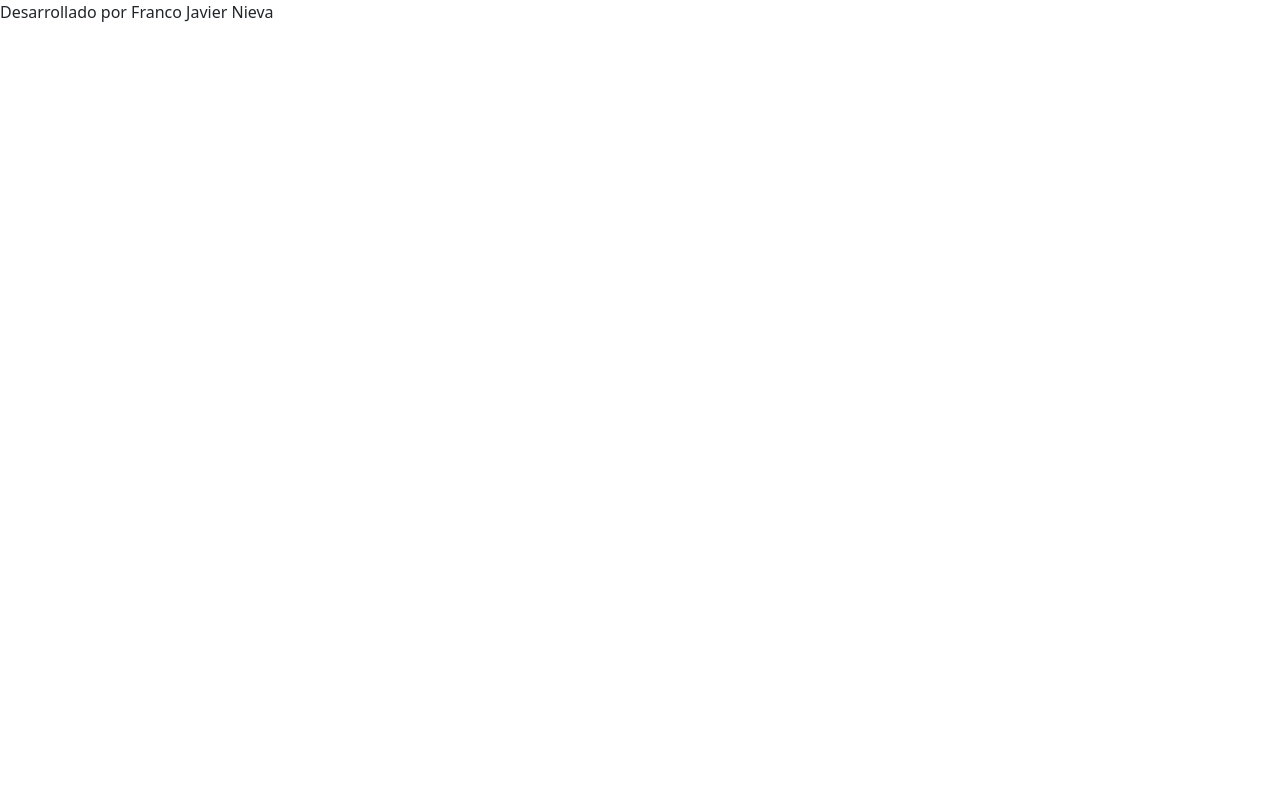
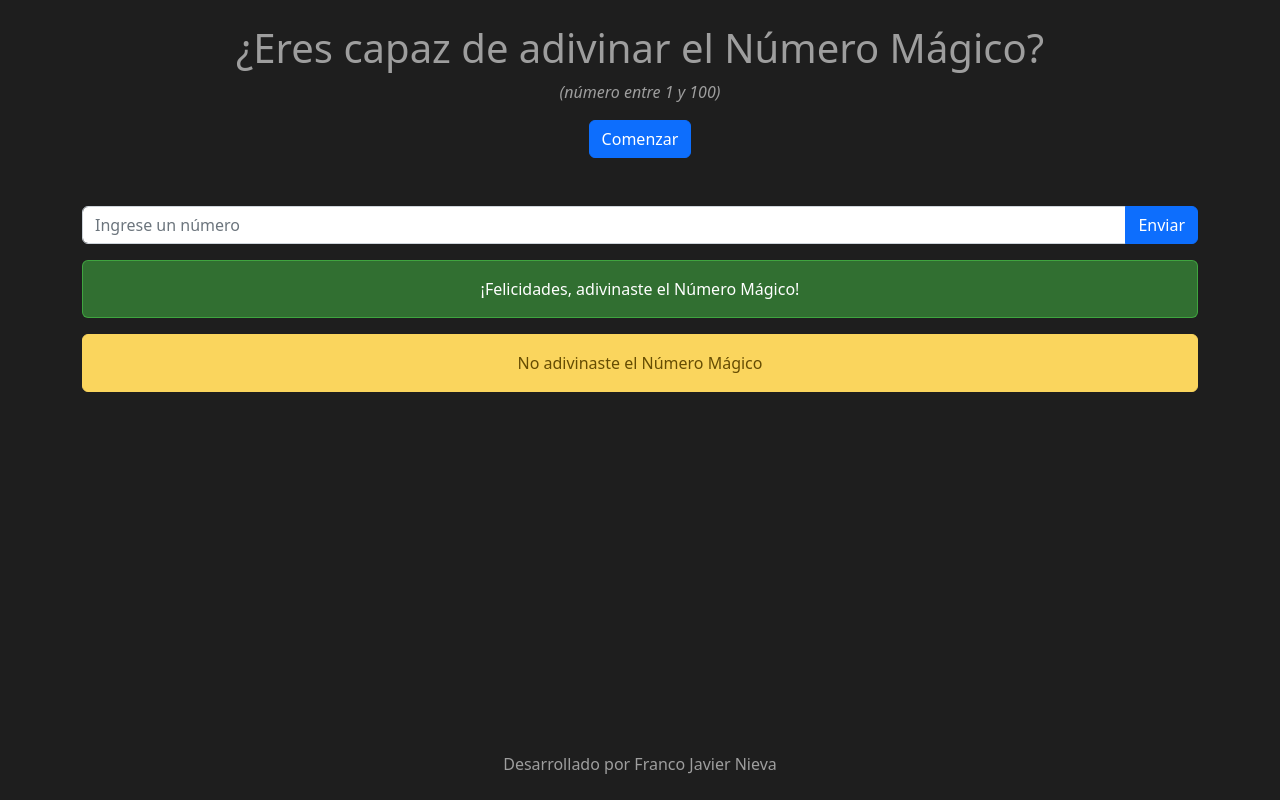
Before and after one commit to francojnieva/RCS-numero-magico, a plain HTML site: page index.html in a window 1280 px wide. Drawn offline with nearby package versions, Linux system fonts and the light colour scheme.

Commit message:
:memo::lipstick: add content and styles to header, main and footer

```diff
--- a/css/style.css
+++ b/css/style.css
@@ -3,3 +3,22 @@
     margin: 0;
     box-sizing: border-box;
 }
+
+body {
+    background-color: #1E1E1E;
+}
+
+header h1, p {
+    color: #9E9E9E;
+}
+
+.alert-success {
+    color: white;
+    background-color: rgba(84, 253, 84, 0.37);
+    border: .1rem solid rgba(84, 253, 84, 0.37);
+}
+
+.alert-warning {
+    background-color: #fad55d;
+    border: .1rem solid #fad55d ;
+}
--- a/index.html
+++ b/index.html
@@ -14,14 +14,25 @@
     <title>Número Mágico</title>
 </head>
 <body>
-    <header>
-
+    <header class="container text-center pt-4">
+        <h1>¿Eres capaz de adivinar el Número Mágico?</h1>
+        <p class="fst-italic">(número entre 1 y 100)</p>
+        <button type="button" class="btn btn-primary">Comenzar</button>
     </header>
-    <main>
-
+    <main class="container mt-5">
+        <div class="input-group mb-3">
+            <input type="text" class="form-control" required autocomplete="off" placeholder="Ingrese un número">
+            <button class="btn btn-primary" type="button" id="">Enviar</button>
+        </div>
+        <div class="alert alert-success text-center" role="alert">
+           ¡Felicidades, adivinaste el Número Mágico!
+        </div>
+        <div class="alert alert-warning text-center" role="alert">
+            No adivinaste el Número Mágico
+        </div>
     </main>
-    <footer>
-        <p>Desarrollado por Franco Javier Nieva</p>
+    <footer class="text-center fixed-bottom pb-4">
+        <p class="mb-0">Desarrollado por Franco Javier Nieva</p>
     </footer>
     <!-- BOOTSTRAP -->
     <script src="https://cdn.jsdelivr.net/npm/bootstrap@5.2.3/dist/js/bootstrap.bundle.min.js" integrity="sha384-kenU1KFdBIe4zVF0s0G1M5b4hcpxyD9F7jL+jjXkk+Q2h455rYXK/7HAuoJl+0I4" crossorigin="anonymous"></script>
```
